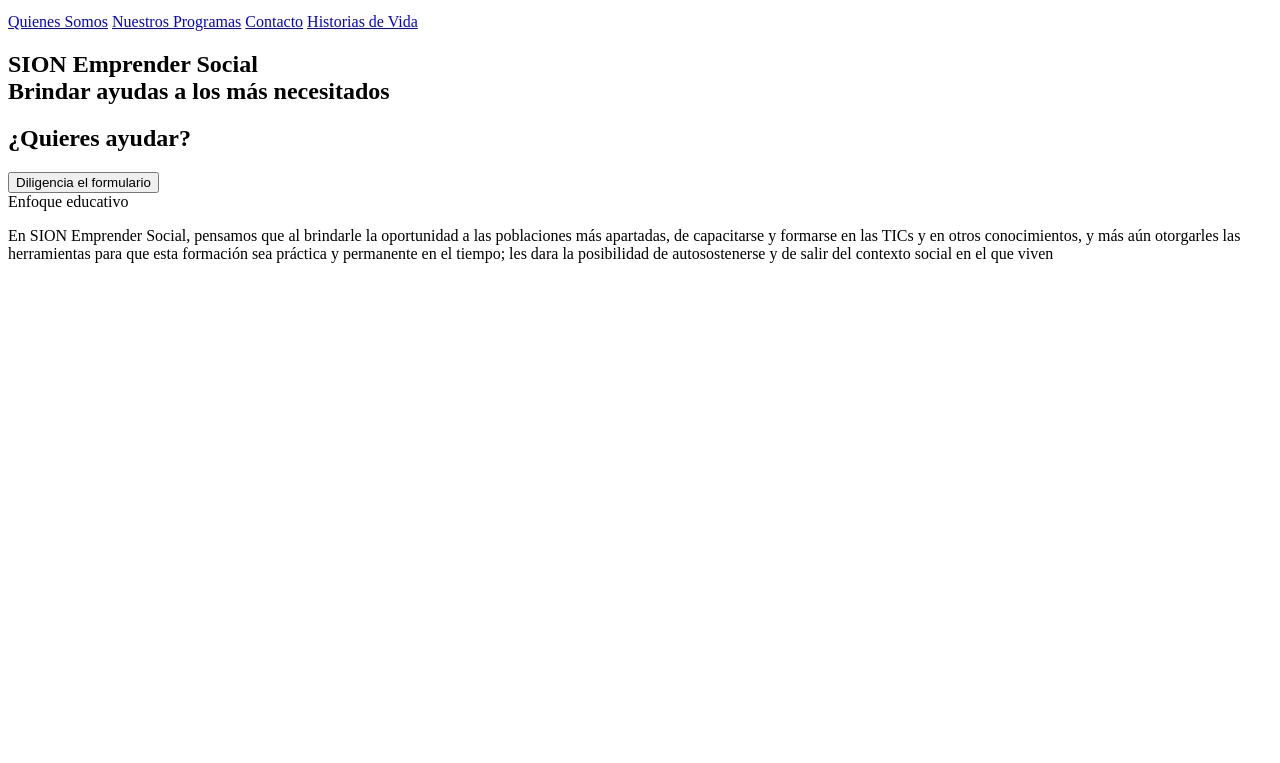
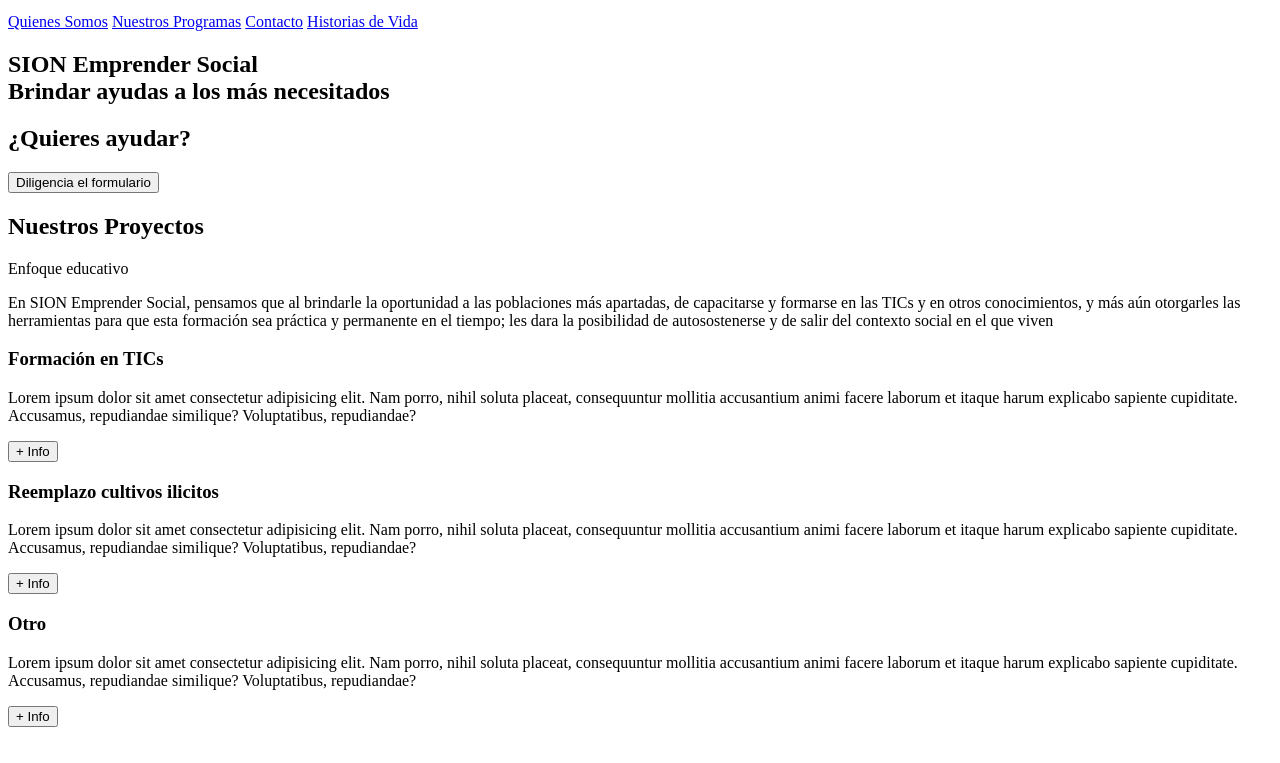
Before and after one commit to Luis0952/Emprendersocial, a plain HTML site: page index.html in a window 1280 px wide. Shown: the part 37-800 px from the top of the page. Drawn offline with Linux system fonts and the light colour scheme.

Commit message:
Trabajando en la descripción de los proyectos proyectos

```diff
--- a/index.html
+++ b/index.html
@@ -7,6 +7,7 @@
     <title>Sion Emprender Social</title>
     <link rel="stylesheet" href="./css/style.css">
 </head>
+
 <body>
     <header>
         <div class="container">
@@ -19,12 +20,15 @@
             </nav>
         </div>
     </header>
+
     <section id="hero">
         <h1>SION Emprender Social <br>Brindar ayudas a los más necesitados</h1>
         <h1>¿Quieres ayudar?</h1>
         <button>Diligencia el formulario</button>
     </section>
+
     <section id="enfoque">
+        <h2>Nuestros Proyectos</h2>
         <div id="container"></div>
         <div class="image-container">Enfoque educativo</div>
         <p>En SION Emprender Social, pensamos que al brindarle la oportunidad a las poblaciones más apartadas, de capacitarse
@@ -32,6 +36,41 @@
             formación sea práctica y permanente en el tiempo; les dara la posibilidad de autosostenerse y de salir
         del contexto social en el que viven </p>
     </section>
+<!-- información sobre nuestros proyectos -->
+    <section id="proyectos">
+        <div class="informacion">
+            <h3>Formación en TICs</h3>
+            <p>
+                Lorem ipsum dolor sit amet consectetur adipisicing elit.
+                Nam porro, nihil soluta placeat, consequuntur mollitia accusantium animi facere
+                laborum et itaque harum explicabo sapiente cupiditate. Accusamus, repudiandae
+                similique? Voluptatibus, repudiandae?
+            </p>
+            <button>+ Info</button>
+        </div>
+        <div class="informacion">
+            <h3>Reemplazo cultivos ilicitos</h3>
+            <p>
+                Lorem ipsum dolor sit amet consectetur adipisicing elit.
+                Nam porro, nihil soluta placeat, consequuntur mollitia accusantium animi facere
+                laborum et itaque harum explicabo sapiente cupiditate. Accusamus, repudiandae
+                similique? Voluptatibus, repudiandae?
+
+            </p>
+            <button>+ Info</button>
+        </div>
+        <div class="informacion">
+            <h3>Otro</h3>
+            <p>
+                Lorem ipsum dolor sit amet consectetur adipisicing elit.
+                Nam porro, nihil soluta placeat, consequuntur mollitia accusantium animi facere
+                laborum et itaque harum explicabo sapiente cupiditate. Accusamus, repudiandae
+                similique? Voluptatibus, repudiandae?
+
+            </p>
+            <button>+ Info</button>
+        </div>
+    </section>
 
 </body>
 </html>
```
